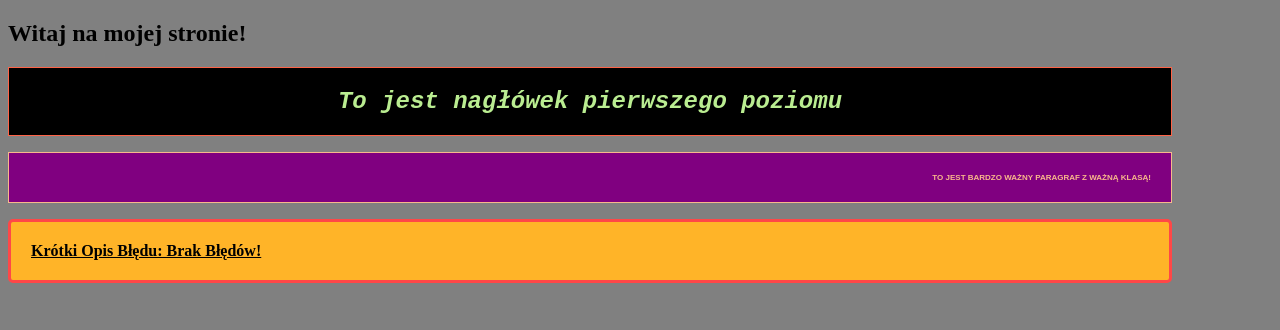
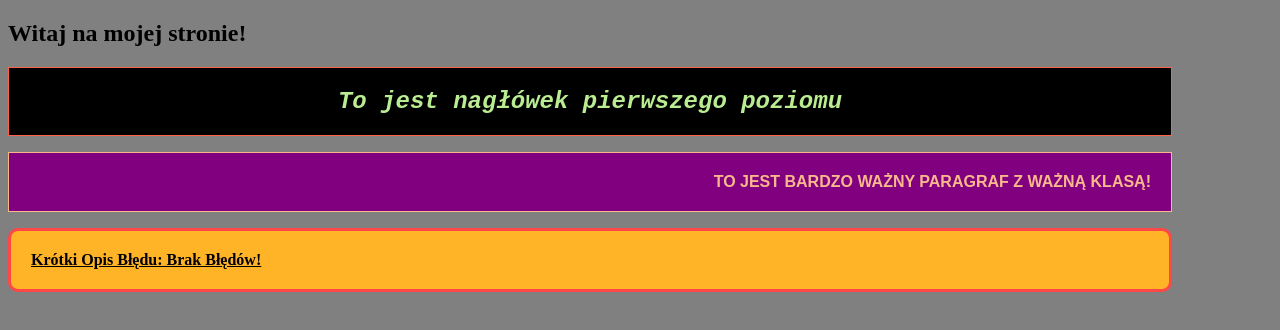
Before and after one commit to marborkowska/Moja-pierwsza-strona, a plain HTML site: page index.html in a window 1280 px wide. Drawn offline with Linux system fonts and the light colour scheme.

Commit message:
Update index.html

```diff
--- a/index.html
+++ b/index.html
@@ -58,7 +58,6 @@ Na obrazku oczekiwany_wynik.png przedstawiono trzy paragrafy. Używając poniżs
             background-color: purple;
             padding: 20px;
             font-weight: bold;
-            font-size: 0.5em;
             margin-right: 100px;
         }
 
@@ -68,7 +67,7 @@ Na obrazku oczekiwany_wynik.png przedstawiono trzy paragrafy. Używając poniżs
             border: 3px solid hsl(0, 100%, 64%);
             background-color: #FFB428;
             text-transform: capitalize;
-            border-radius: 5px;
+            border-radius: 10px;
             font-weight: bold;
             padding: 20px;
             text-decoration: underline;
```
